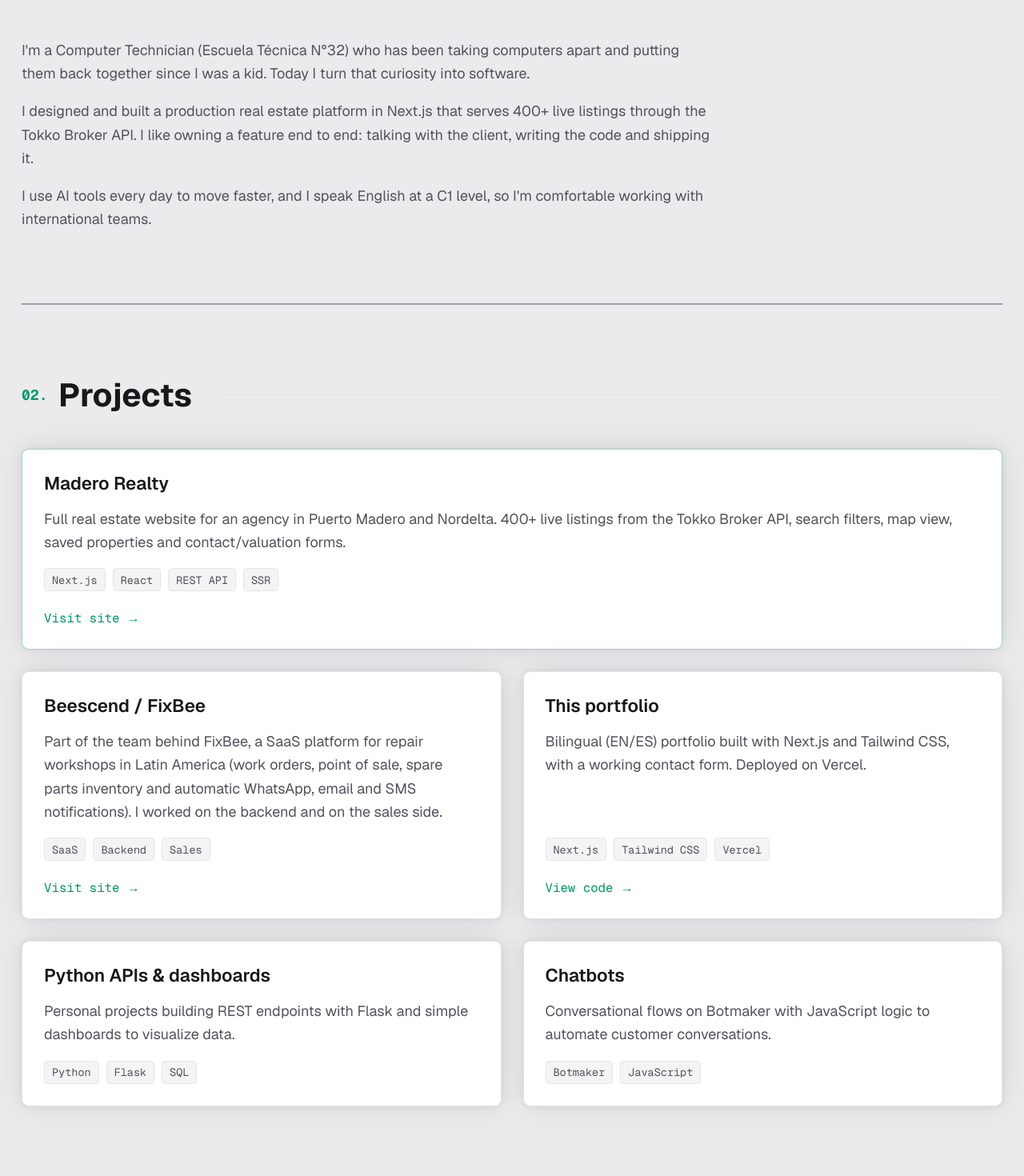
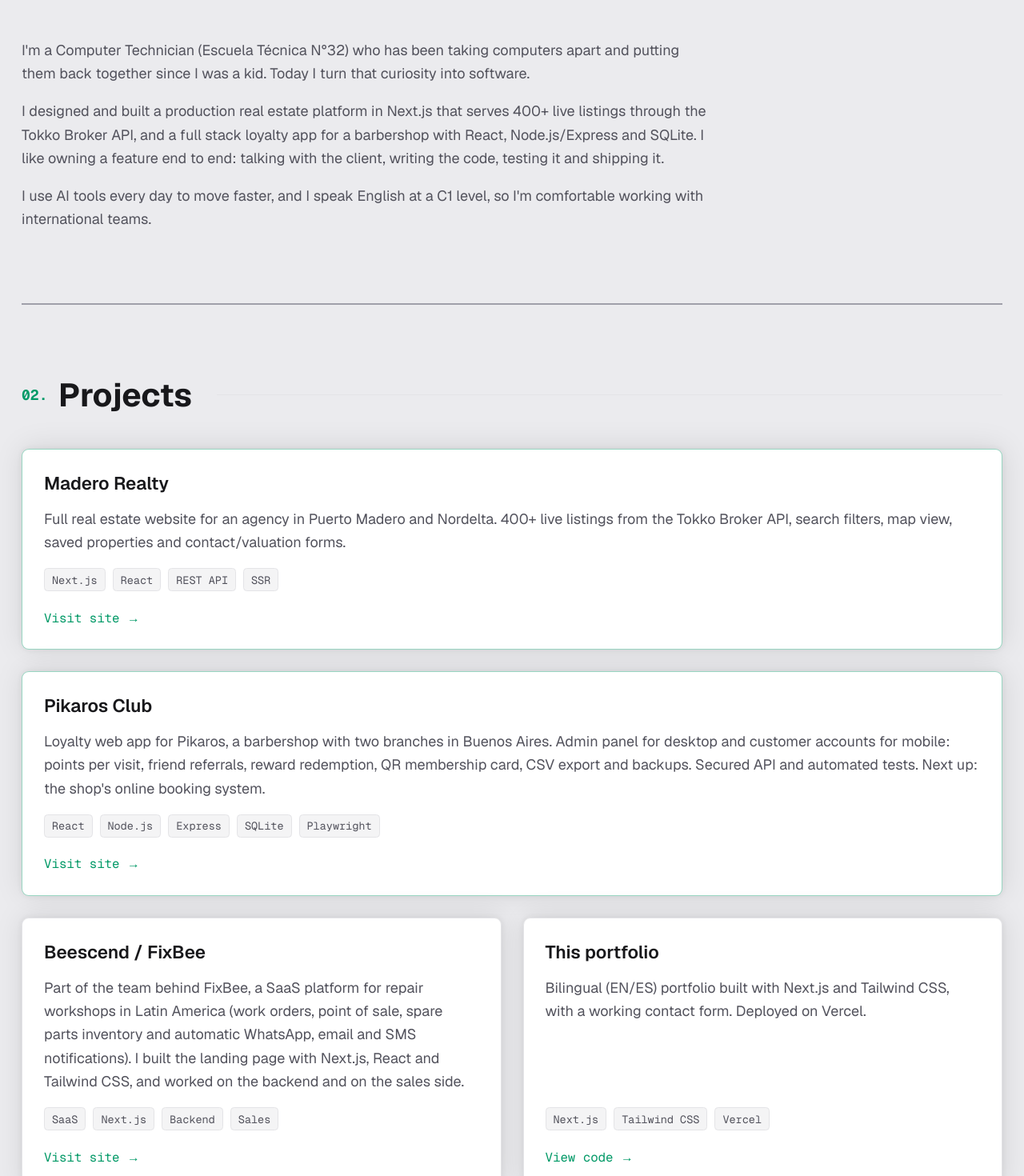
Before and after one commit to wilveradoo/wilver-portfolio, a Next.js app: page / in a window 1280 px wide. Shown: the part 880-2350 px from the top of the page at 80% size. Built offline with nearby package versions, Linux system fonts and the light colour scheme; no server answers.

Commit message:
Add Pikaros Club project, update Beescend, stack and about, refresh CVs (EN/ES)
Co-Authored-By: Claude Opus 5.5 <noreply@anthropic.com>
Claude-Session: https://claude.ai/code/session_01PDMhVpDu2m3Vtx7pben14o

```diff
--- a/content/content.js
+++ b/content/content.js
@@ -10,9 +10,9 @@ export const links = {
 
 // Tech stack shown as badges (same in both languages)
 export const stack = {
-  Frontend: ["JavaScript", "React", "Next.js", "HTML", "CSS", "Tailwind CSS"],
-  Backend: ["Node.js", "Python", "Flask", "SQL", "REST APIs"],
-  Tools: ["Git", "Vercel", "Tokko Broker API", "Botmaker", "WordPress", "AI-assisted dev"],
+  Frontend: ["JavaScript", "React", "Next.js", "Vite", "HTML", "CSS", "Tailwind CSS"],
+  Backend: ["Node.js", "Express", "Python", "Flask", "SQL", "SQLite", "REST APIs"],
+  Tools: ["Git", "Vercel", "Docker", "Playwright", "Tokko Broker API", "Botmaker", "WordPress", "AI-assisted dev"],
 };
 
 export const content = {
@@ -30,7 +30,7 @@ export const content = {
       title: "About me",
       body: [
         "I'm a Computer Technician (Escuela Técnica N°32) who has been taking computers apart and putting them back together since I was a kid. Today I turn that curiosity into software.",
-        "I designed and built a production real estate platform in Next.js that serves 400+ live listings through the Tokko Broker API. I like owning a feature end to end: talking with the client, writing the code and shipping it.",
+        "I designed and built a production real estate platform in Next.js that serves 400+ live listings through the Tokko Broker API, and a full stack loyalty app for a barbershop with React, Node.js/Express and SQLite. I like owning a feature end to end: talking with the client, writing the code, testing it and shipping it.",
         "I use AI tools every day to move faster, and I speak English at a C1 level, so I'm comfortable working with international teams.",
       ],
     },
@@ -46,11 +46,19 @@ export const content = {
           featured: true,
         },
         {
+          name: "Pikaros Club",
+          url: "https://pikaros-club.vercel.app",
+          description:
+            "Loyalty web app for Pikaros, a barbershop with two branches in Buenos Aires. Admin panel for desktop and customer accounts for mobile: points per visit, friend referrals, reward redemption, QR membership card, CSV export and backups. Secured API and automated tests. Next up: the shop's online booking system.",
+          tags: ["React", "Node.js", "Express", "SQLite", "Playwright"],
+          featured: true,
+        },
+        {
           name: "Beescend / FixBee",
           url: "https://beescend.com",
           description:
-            "Part of the team behind FixBee, a SaaS platform for repair workshops in Latin America (work orders, point of sale, spare parts inventory and automatic WhatsApp, email and SMS notifications). I worked on the backend and on the sales side.",
-          tags: ["SaaS", "Backend", "Sales"],
+            "Part of the team behind FixBee, a SaaS platform for repair workshops in Latin America (work orders, point of sale, spare parts inventory and automatic WhatsApp, email and SMS notifications). I built the landing page with Next.js, React and Tailwind CSS, and worked on the backend and on the sales side.",
+          tags: ["SaaS", "Next.js", "Backend", "Sales"],
         },
         {
           name: "This portfolio",
@@ -109,7 +117,7 @@ export const content = {
       title: "Sobre mí",
       body: [
         "Soy Técnico en Computación (Escuela Técnica N°32) y desarmo y armo computadoras desde chico. Hoy transformo esa curiosidad en software.",
-        "Diseñé y desarrollé una plataforma inmobiliaria en producción con Next.js que muestra más de 400 propiedades en vivo a través de la API de Tokko Broker. Me gusta encargarme de una funcionalidad de punta a punta: hablar con el cliente, escribir el código y publicarlo.",
+        "Diseñé y desarrollé una plataforma inmobiliaria en producción con Next.js que muestra más de 400 propiedades en vivo a través de la API de Tokko Broker, y una app full stack de fidelización para una barbería con React, Node.js/Express y SQLite. Me gusta encargarme de una funcionalidad de punta a punta: hablar con el cliente, escribir el código, testearlo y publicarlo.",
         "Uso herramientas de IA todos los días para trabajar más rápido y hablo inglés nivel C1, así que me siento cómodo trabajando con equipos internacionales.",
       ],
     },
@@ -125,11 +133,19 @@ export const content = {
           featured: true,
         },
         {
+          name: "Pikaros Club",
+          url: "https://pikaros-club.vercel.app",
+          description:
+            "App web de fidelización para Pikaros, una barbería con dos sucursales en CABA. Panel de administración para PC y cuentas de clientes para celular: puntos por visita, referidos, canje de premios, credencial QR, exportación CSV y backups. API protegida y tests automatizados. Lo próximo: el sistema de turnos online de la barbería.",
+          tags: ["React", "Node.js", "Express", "SQLite", "Playwright"],
+          featured: true,
+        },
+        {
           name: "Beescend / FixBee",
           url: "https://beescend.com",
           description:
-            "Parte del equipo detrás de FixBee, una plataforma SaaS para talleres de reparación de Latinoamérica (órdenes de trabajo, punto de venta, inventario de repuestos y notificaciones automáticas por WhatsApp, email y SMS). Trabajé en el backend y en la parte de ventas.",
-          tags: ["SaaS", "Backend", "Ventas"],
+            "Parte del equipo detrás de FixBee, una plataforma SaaS para talleres de reparación de Latinoamérica (órdenes de trabajo, punto de venta, inventario de repuestos y notificaciones automáticas por WhatsApp, email y SMS). Desarrollé la landing con Next.js, React y Tailwind CSS, y trabajé en el backend y en la parte de ventas.",
+          tags: ["SaaS", "Next.js", "Backend", "Ventas"],
         },
         {
           name: "Este portfolio",
```
Also changed, not shown: 2 other files (tests, documents, lock files or other folders).
